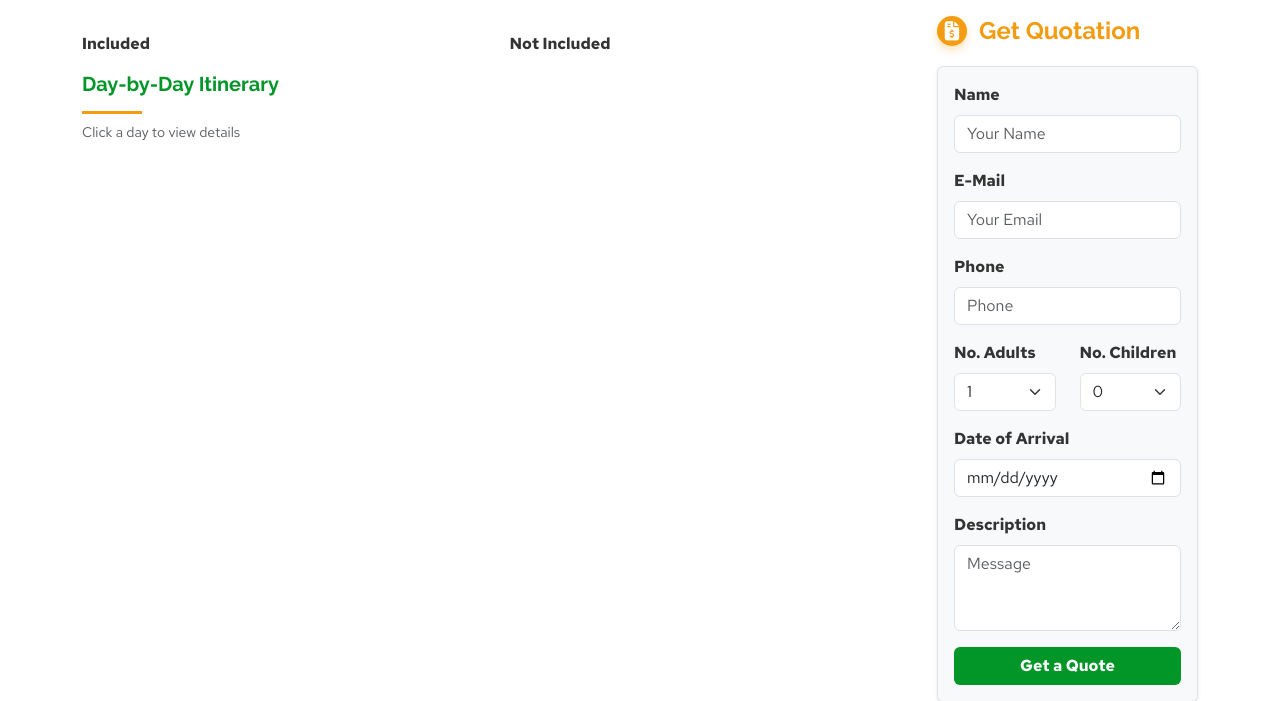
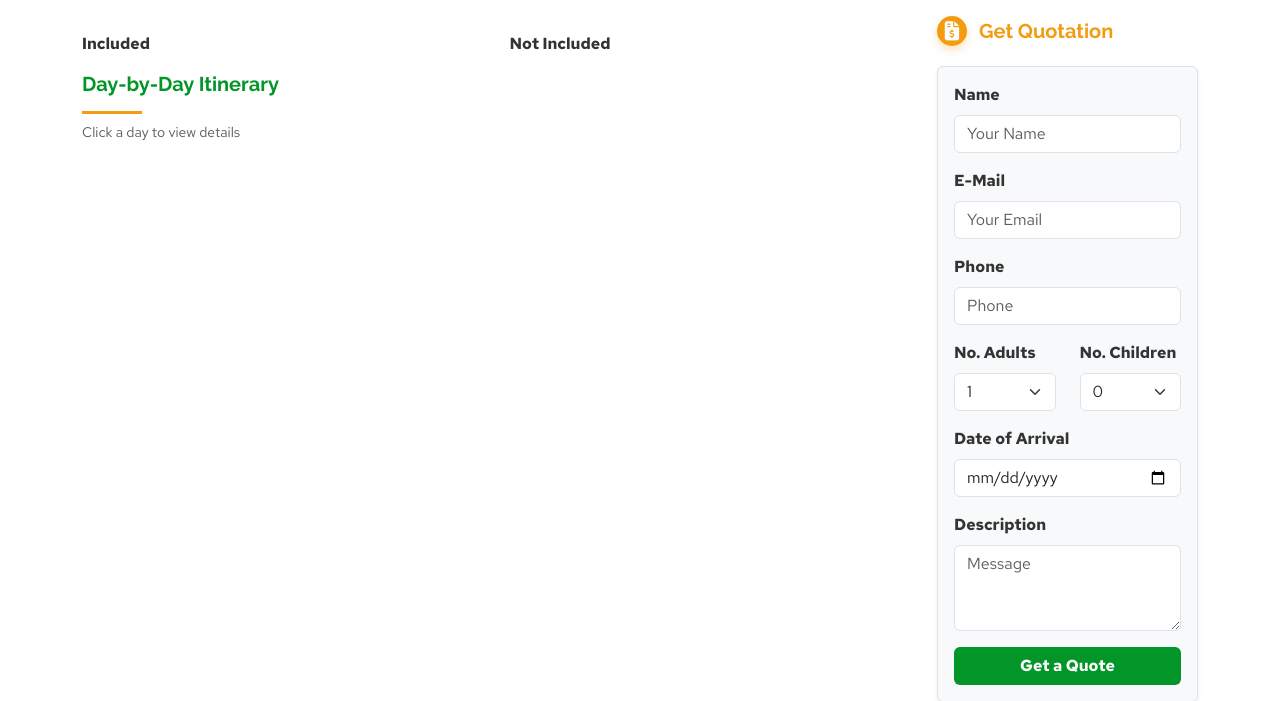
Before and after one commit to d3UsPr0/jengolifesafaris, a Django app: template web/templates/web/safari.html in a window 1280 px wide. Shown: the part 320-1021 px from the top of the page. Run offline with Django 5.2, Linux system fonts and the light colour scheme; the template is opened without the code that fills it, so the values that code supplies are empty; some libraries are stand-ins or nearby versions.

Commit message:
safari info template

```diff
--- a/web/templates/web/safari.html
+++ b/web/templates/web/safari.html
@@ -104,12 +104,12 @@
             </div>
 
             <div class="col-lg-3">
-    <h4 class="quotation-heading fw-bold">
+    <h5 class="quotation-heading fw-bold">
         <span class="quotation-icon">
             <i class="fas fa-file-invoice-dollar"></i>
         </span>
         Get Quotation
-    </h4>
+    </h5>
 <form id="quotationForm" class="p-3 border rounded shadow-sm" style="background: var(--light);">
     {% csrf_token %}
 
```
